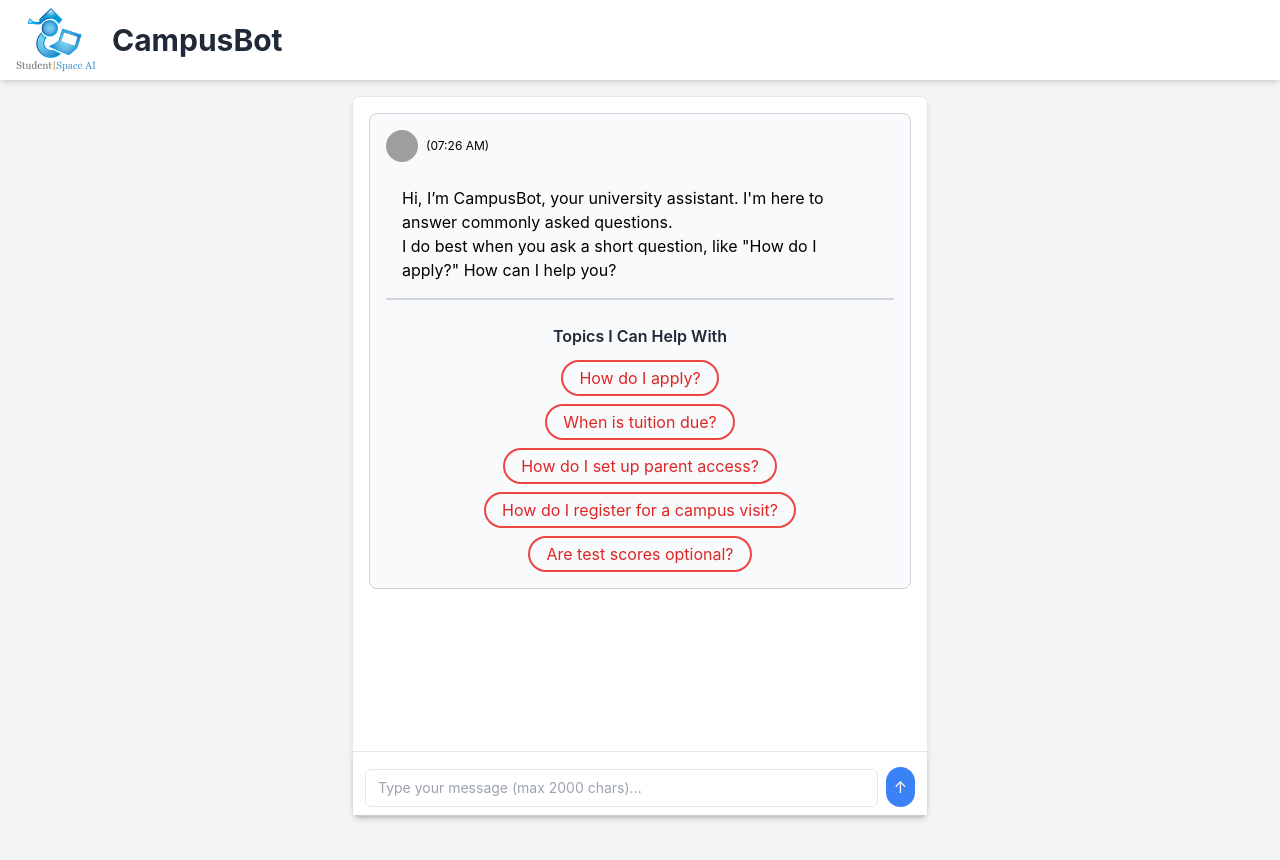
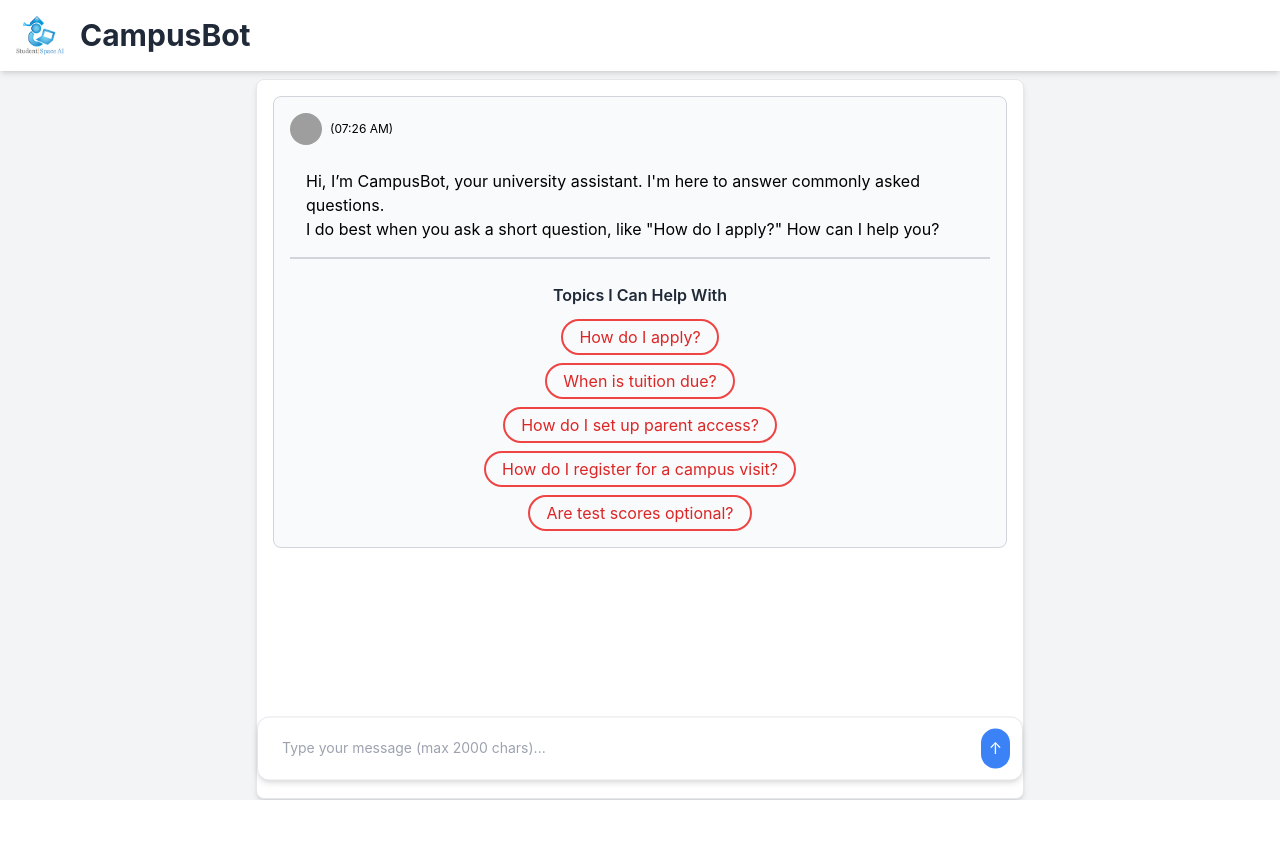
Before and after one commit to Anishkumar68/CampusBot-Front-End, a React (Vite) app: page / in a window 1280 px wide. Shown: the top 860 px of the page. After the commit the page ends 800 px from the top, so only its background shows below. Built offline with nearby package versions, Linux system fonts and the light colour scheme; grey boxes are pictures that could not be loaded.

Commit message:
f_a_scroll

```diff
--- a/src/App.jsx
+++ b/src/App.jsx
@@ -2,7 +2,6 @@
 import { useState } from "react";
 import ChatHeader from "./components/Chatheader";
 import ChatWindow from "./components/Chatwindow";
-import ChatInput from "./components/Chatinput";
 
 function App() {
 	const [messages, setMessages] = useState([
@@ -30,9 +29,15 @@ function App() {
 				...prev,
 				{
 					sender: "bot",
-					text: "What would you like to know more about?",
-					type: "suggestions",
-					options: ["Admission", "Tuition", "Courses"],
+					type: "welcome",
+					text: `Hi, I’m CampusBot, your university assistant. I'm here to answer commonly asked questions.\nI do best when you ask a short question, like "How do I apply?" How can I help you?`,
+					options: [
+						"How do I apply?",
+						"When is tuition due?",
+						"How do I set up parent access?",
+						"How do I register for a campus visit?",
+						"Are test scores optional?",
+					],
 				},
 			]);
 		}, 500);
@@ -54,7 +59,7 @@ function App() {
 
 	return (
 		<>
-			<div className="bg-gray-100">
+			<div className="bg-gray-100 h-[100vh] flex flex-col justify-between">
 				<ChatHeader> </ChatHeader>
 				<ChatWindow
 					messages={messages}
--- a/src/components/ChatHeader.jsx
+++ b/src/components/ChatHeader.jsx
@@ -8,12 +8,12 @@ export default function ChatHeader() {
 		// Header for the chat application
 		// This component displays the title of the chat application
 
-		<div className="flex shadow-md bg-white items-center p-4 z-10 mb-4 sticky w-full h-20">
+		<div className="flex shadow-md bg-white items-center p-4 z-10 mb-2 sticky w-full h-15">
 			<div className="logo-wrapper flex items-center justify-center">
 				<img
 					src={logo}
 					alt="chatbotlogo.png"
-					className="h-auto w-auto max-h-20 max-w-20 object-contain"
+					className="h-auto w-auto max-h-12 max-w-12 object-contain"
 				/>
 			</div>
 			<div className="title-wrapper text-gray-800 font-bold text-3xl ml-4">
--- a/src/components/Chatinput.jsx
+++ b/src/components/Chatinput.jsx
@@ -18,13 +18,13 @@ export default function ChatInput({ onSend }) {
 	};
 
 	return (
-		<div className="flex items-end border-t px-3 py-2 bg-white w-full max-w-screen-md h-16 shadow-md ">
+		<div className="flex sticky bottom-5 items-center justify-center border px-3 py-2 rounded-xl  bg-white w-full max-w-screen-md h-16 shadow-md mx-auto z-10 ">
 			{/* text area for user 2000 text input limit  */}
 			{/* we can set limit from maxLength */}
 			<textarea
 				rows={1}
 				maxLength={2000}
-				className="flex-1 resize-none overflow-hidden px-3 py-2 border rounded-md focus:outline-none focus:ring focus:ring-blue-200 text-sm"
+				className="flex-1 resize-none overflow-hidden px-3 py-2 w-full  focus:outline-none  text-sm hover:outline-none"
 				placeholder="Type your message (max 2000 chars)..."
 				value={text}
 				onChange={(e) => setText(e.target.value)}
--- a/src/components/Chatwindow.jsx
+++ b/src/components/Chatwindow.jsx
@@ -1,23 +1,43 @@
 import ChatMessage from "./ChatMessage";
 import ChatInput from "./Chatinput";
-import { useEffect, useRef } from "react";
+import { useRef, useEffect, useState } from "react";
 
 function ChatWindow({ messages, onQuickSelect, onSend }) {
+	const scrollRef = useRef();
 	const bottomRef = useRef();
+	const [showScrollBtn, setShowScrollBtn] = useState(false);
 
+	// Scroll to bottom when new message is added
 	useEffect(() => {
 		bottomRef.current?.scrollIntoView({ behavior: "smooth" });
 	}, [messages]);
 
+	// Show scroll button if user scrolls up
+	const handleScroll = () => {
+		if (!scrollRef.current) return;
+		const { scrollTop, scrollHeight, clientHeight } = scrollRef.current;
+		setShowScrollBtn(scrollHeight - scrollTop > clientHeight + 150); // 150px buffer
+	};
+
+	const scrollToBottom = () => {
+		bottomRef.current?.scrollIntoView({ behavior: "smooth" });
+	};
+
 	return (
 		<div className="flex flex-col items-center justify-start h-screen bg-gray-100">
-			<div className="flex flex-col justify-between h-[90vh] w-full max-w-xl border rounded-lg shadow-md bg-white">
+			<div className="relative flex flex-col justify-between h-[90vh] w-full max-w-3xl border rounded-lg shadow-md bg-white">
 				{/* Message Area */}
-				<div className="flex-1 overflow-auto p-4  rounded-t-lg ">
+				<div
+					className="flex-1 overflow-auto p-4  rounded-t-lg "
+					ref={scrollRef}
+					onScroll={handleScroll}
+				>
+					{/* wrapper for autoscroll and scroll down.  */}
+
 					{messages.map((msg, idx) => (
 						<div key={idx}>
 							{msg.type === "welcome" ? (
-								<div className="flex flex-col items-start gap-2 border border-gray-300 rounded-lg p-4 mb-4 bg-gray-50">
+								<div className="flex flex-col items-start w-full gap-2 border border-gray-300 rounded-lg p-4 mb-4 bg-gray-50">
 									{/* Avatar + Timestamp */}
 									<div className="flex items-center gap-2">
 										<img
@@ -36,7 +56,7 @@ function ChatWindow({ messages, onQuickSelect, onSend }) {
 									</div>
 
 									{/* Welcome Message */}
-									<div className=" text-black p-4 max-w-lg whitespace-pre-wrap border-b-2 border-gray-300">
+									<div className=" text-black p-4 max-w-full whitespace-pre-wrap border-b-2 border-gray-300 w-full ">
 										{msg.text}
 									</div>
 
@@ -67,9 +87,24 @@ function ChatWindow({ messages, onQuickSelect, onSend }) {
 							)}
 						</div>
 					))}
-					<div ref={bottomRef} />
+					<div
+						className="h-20 w-20 p-2 rounded-full z-20"
+						ref={bottomRef}
+					></div>
 				</div>
 
+				<div className="flex justify-center items-center bg-transparent rounded-b-lg shadow-md">
+					{/* Scroll-to-bottom button */}
+					{showScrollBtn && (
+						<button
+							onClick={scrollToBottom}
+							className="absolute bottom-20 flex justify-center bg-red-500 transform all ease-in-out .3s items-center w-8 h-8 rounded-full hover:bg-red-800 transition"
+							aria-label="Scroll to bottom"
+						>
+							<span className="text-white text-2xl leading-none">&#x2193;</span>
+						</button>
+					)}
+				</div>
 				{/* Input Section */}
 				<ChatInput onSend={onSend} />
 			</div>
```
